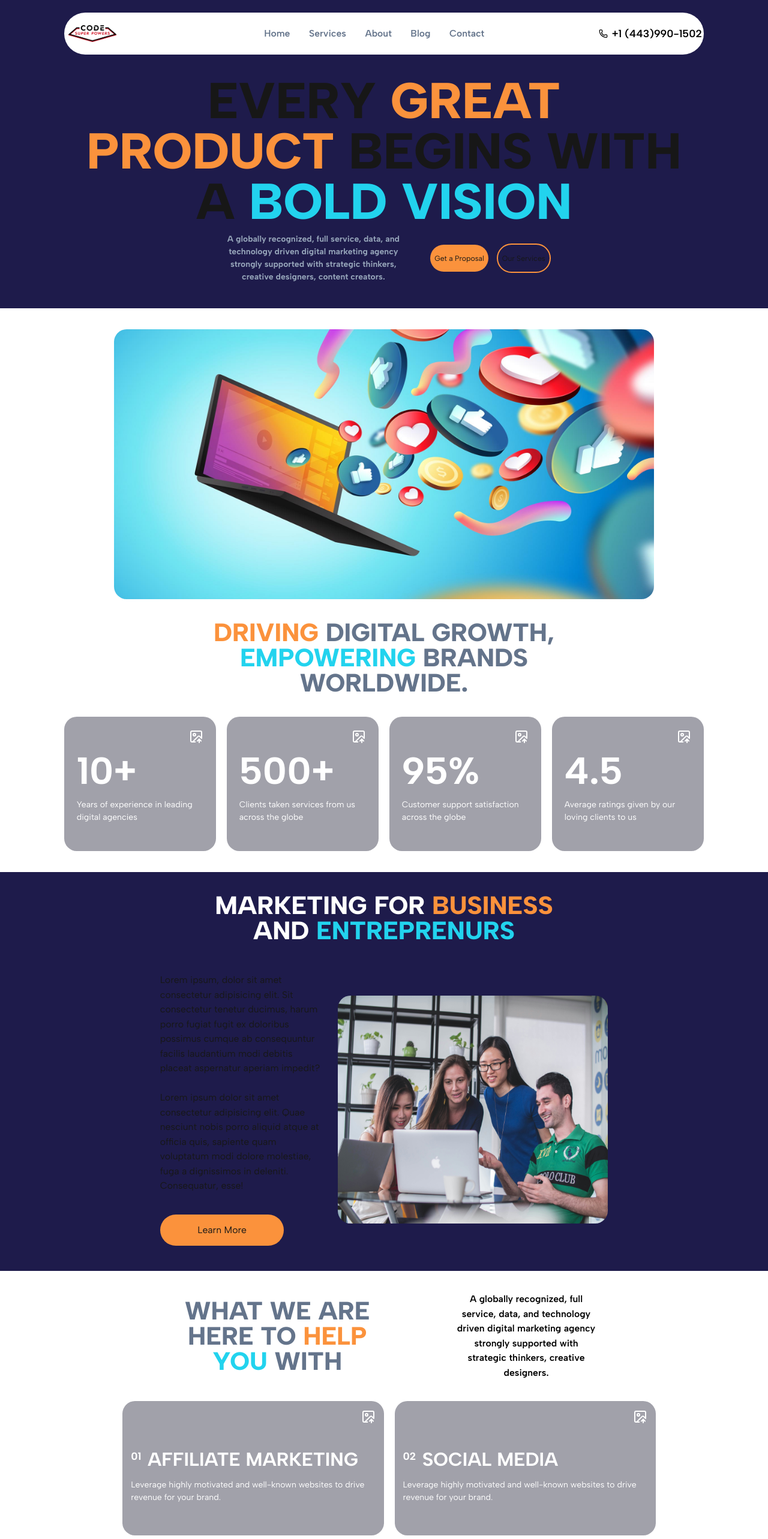
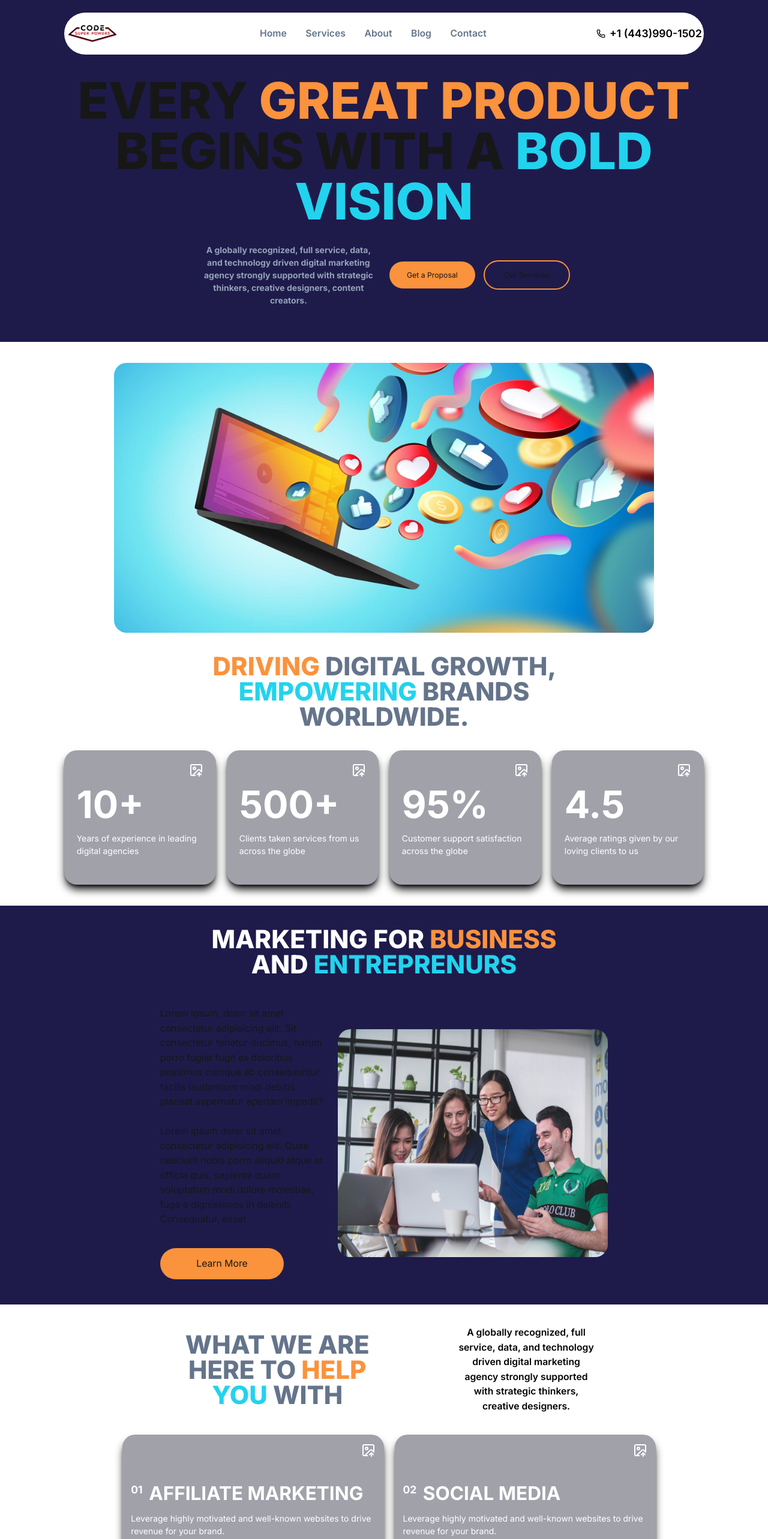
Before and after one commit to alem425/csplandingdemo, a Next.js app: page / in a window 1280 px wide. Shown: the top 2566 px of the page at 60% size. Built offline with nearby package versions, Linux system fonts and the light colour scheme; what tailwindcss-motion would draw is missing.

Commit message:
mobile formmating

```diff
--- a/src/app/components/BrandsCards/index.tsx
+++ b/src/app/components/BrandsCards/index.tsx
@@ -7,7 +7,7 @@ type BrandsCardsProps = {
 
 const BrandsCards = ({ name, icon }: BrandsCardsProps) => {
   return (
-    <div className="flex flex-row justify-center items-center rounded-md min-h-[9rem] w-48 bg-zinc-700 gap-2 cursor-pointer transition-all duration-300 transform hover:bg-sky-400">
+    <div className="flex flex-row justify-center items-center rounded-md min-h-[9rem] w-48 bg-zinc-700 gap-2 cursor-pointer shadow-md shadow-black transition-all duration-300 transform hover:bg-sky-400 hover:shadow-sky-300">
       <div>{icon}</div>
       <div className="text-white text-2xl"> {name}</div>
     </div>
--- a/src/app/components/HelpCards/index.tsx
+++ b/src/app/components/HelpCards/index.tsx
@@ -9,7 +9,7 @@ type HelpCardsProps = {
 
 const HelpCards = ({ num, title, base, icon }: HelpCardsProps) => {
   return (
-    <div className="flex flex-col w-100 min-h-[16rem] rounded-3xl bg-zinc-400 p-4 cursor-pointer transition-all duration-300 transform hover:bg-sky-400">
+    <div className="flex flex-col w-100 min-h-[16rem] rounded-3xl bg-zinc-400 p-4 cursor-pointer shadow-lg shadow-black  transition-all duration-300 transform hover:bg-sky-400 hover:shadow-sky-200">
       {/* ICON  */}
       <div className="flex justify-end text-white text-3xl">{icon}</div>
       {/* TITLE   */}
--- a/src/app/components/Navbar/index.tsx
+++ b/src/app/components/Navbar/index.tsx
@@ -10,7 +10,7 @@ const Navbar = () => {
   return (
     <div
       ref={ref1}
-      className={`flex flex-row justify-between items-center rounded-full bg-white w-10/12 mt-6 py-6 gap-4 transition-opacity ease-in duration-700 ${
+      className={`hidden md:flex flex-row justify-between items-center rounded-full bg-white w-10/12 mt-6 py-6 gap-4 transition-opacity ease-in duration-700 ${
         isVisible1 ? "opacity-100" : "opacity-0"
       }`}
     >
--- a/src/app/components/StatCards/index.tsx
+++ b/src/app/components/StatCards/index.tsx
@@ -8,7 +8,7 @@ type StatCardProps = {
 
 const StatCard = ({ title, icon, base }: StatCardProps) => {
   return (
-    <div className="flex flex-col w-80 min-h-[16rem] rounded-3xl bg-zinc-400 p-6 cursor-pointer border-none transition-all duration-300 transform hover:bg-sky-400">
+    <div className="flex flex-col w-80 min-h-[16rem] rounded-3xl bg-zinc-400 p-6 cursor-pointer border-none shadow-lg shadow-black transition-all duration-300 transform hover:bg-sky-400 hover:shadow-sky-200">
       {/* ICON  */}
       <div className="flex justify-end text-white text-3xl">{icon}</div>
       {/* TITLE   */}
--- a/src/app/globals.css
+++ b/src/app/globals.css
@@ -14,11 +14,10 @@
   }
 }
 
-
 html,
 body,
 #root,
-.app{
+.app {
   height: 100%;
   width: 100%;
   @apply text-sm;
@@ -29,4 +28,13 @@ body,
 body {
   color: var(--foreground);
   background: var(--background);
+  font-family: var(--font-inter);
 }
+
+h1, h2, h3, h4, h5, h6 {
+  font-family: var(--font-inter);
+}
+
+.alt-font {
+  font-family: var(--font-albert-sans);
+}
--- a/src/app/homepage/index.tsx
+++ b/src/app/homepage/index.tsx
@@ -62,7 +62,7 @@ const Home = () => {
         {/* HEADER  */}
         <div
           ref={ref1}
-          className={`mt-10 w-10/12 lg:w-4/5 items-center text-center md:w-6/12 transition-opacity ease-in duration-600 ${
+          className={`mt-10 w-11/12 sm:w-10/12 lg:w-4/5 items-center text-center md:w-6/12 transition-opacity ease-in duration-600 ${
             isVisible1 ? "opacity-100" : "opacity-0"
           }`}
         >
@@ -75,20 +75,20 @@ const Home = () => {
         {/* SUBHEADER  */}
         <div
           ref={ref2}
-          className={`flex flex-row mt-3 w-10/12 lg:w-1/2  justify-center items-center text-center gap-10 transition-opacity ease-in duration-700 ${
+          className={`flex flex-row mt-3 py-5 w-full sm:w-10/12 lg:w-1/2  justify-center items-center text-center  gap-2 sm:gap-5 transition-opacity ease-in duration-700 ${
             isVisible2 ? "opacity-100" : "opacity-0"
           }`}
         >
-          <p className=" text-slate-400 w-1/2 font-bold ml-3 lg:text-base">
+          <p className=" text-slate-400 w-8/12 sm:w-1/2 font-bold sm:ml-3 lg:text-base">
             A globally recognized, full service, data, and technology driven
             digital marketing agency strongly supported with strategic thinkers,
             creative designers, content creators.
           </p>
-          <div className="flex flex-row justify-between items-center gap-4 mr-3">
-            <button className="rounded-full bg-orange-400 px-2 py-2 md:py-3 xl:py-4 transition-all duration-300 transform hover:scale-110">
+          <div className="flex flex-col w-1/2 sm:flex-row justify-between items-center gap-2 sm:gap-4 sm:mr-3">
+            <button className=" text-center rounded-full bg-orange-400 w-full py-2 sm:py-4 sm:w-6/12 transition-all duration-300 transform hover:scale-110">
               Get a Proposal
             </button>
-            <button className="rounded-full border-2 border-orange-400 px-2 py-2 md:py-3 xl:py-4 transition-all duration-300 transform hover:scale-110">
+            <button className="rounded-full border-2 border-orange-400 w-full py-2 sm:py-4  sm:w-6/12 transition-all duration-300 transform hover:scale-110">
               Our Services
             </button>
           </div>
@@ -175,8 +175,8 @@ const Home = () => {
 
         {/* TILE BODY  */}
 
-        <div className="flex flex-row justify-between items-center w-10/12 xl:w-7/12  xl:gap-6 mt-14 gap-4 motion-preset-slide-up">
-          <div className="flex flex-col text-base md:text-lg">
+        <div className="flex flex-col sm:flex-row justify-between items-center w-10/12 xl:w-7/12  xl:gap-6 mt-14 gap-4 motion-preset-slide-up">
+          <div className="flex items-center sm:items-start flex-col text-base md:text-lg">
             <p>
               Lorem ipsum, dolor sit amet consectetur adipisicing elit. Sit
               consectetur tenetur ducimus, harum porro fugiat fugit ex doloribus
@@ -206,7 +206,7 @@ const Home = () => {
       <div className="flex flex-col items-center w-10/12 motion-preset-slide-up">
         <div
           ref={ref6}
-          className={`flex flex-row items-center justify-between lg:w-8/12 transition-opacity ease-in duration-700 ${
+          className={`flex flex-col sm:flex-row items-center justify-between lg:w-8/12 transition-opacity ease-in duration-700 ${
             isVisible6 ? "opacity-100" : "opacity-0"
           }`}
         >
@@ -299,7 +299,7 @@ const Home = () => {
 
         {/* CARDS  */}
 
-        <div className="flex flex-row gap-4 mt-10 sm:w-11/12 md:8/12 items-center justify-center motion-preset-slide-up xl:gap-10">
+        <div className="grid grid-cols-2 sm:grid-cols-4 gap-4 mt-10 w-full md:w-8/12 justify-items-center motion-preset-slide-up xl:gap-10">
           <BrandsCards
             name="Meta"
             icon={
@@ -349,7 +349,7 @@ const Home = () => {
           />
         </div>
 
-        <div className="flex flex-row gap-4 mt-5 sm:w-11/12 md:8/12 items-center justify-center xl:gap-10">
+        <div className="grid grid-cols-2 sm:grid-cols-4 gap-4 mt-5 sm:mt-10 w-full md:w-8/12 justify-items-center motion-preset-slide-up xl:gap-10">
           <BrandsCards
             name="Intel"
             icon={
@@ -400,7 +400,7 @@ const Home = () => {
         </div>
 
         {/* PROJECT START  */}
-        <div className="flex flex-col bg-sky-400 items-center rounded-3xl h-[250px] w-[600px]  m-20 motion-preset-slide-up">
+        <div className="flex flex-col bg-sky-400 items-center justify-center rounded-3xl min-h-fit  w-[360px] sm:h-[250px] sm:w-[600px]  m-20 motion-preset-slide-up">
           <div className="flex justify-center mt-14 md:mt-8 w-8/12 lg:w-6/12 items-center text-center md:w-6/12">
             <h1
               className="text-5xl font-extrabold text-white
@@ -410,7 +410,7 @@ const Home = () => {
             </h1>
           </div>
 
-          <button className="rounded-full mt-16 md:mt-10 bg-white w-1/4 px-2 py-2 md:py-3 xl:py-4 transition-all duration-300 transform hover:scale-110">
+          <button className="rounded-full my-8 md:mt-10 bg-white w-2/4 px-2 py-2 md:py-3 xl:py-4 transition-all duration-300 transform hover:scale-110">
             <p className="text-sky-400">Get a Proposal</p>
           </button>
         </div>
--- a/src/app/layout.tsx
+++ b/src/app/layout.tsx
@@ -5,16 +5,19 @@ import "./globals.css";
 const montserrat = Montserrat({
   subsets: ["latin"],
   display: "swap",
+  variable: "--font-montserrat",
 });
 
 const inter = Inter({
   subsets: ["latin"],
   display: "swap",
+  variable: "--font-inter",
 });
 
 const albert_sans = Albert_Sans({
   subsets: ["latin"],
   display: "swap",
+  variable: "--font-albert-sans",
 });
 
 export const metadata: Metadata = {
@@ -30,9 +33,10 @@ export default function RootLayout({
   return (
     <html
       lang="en"
-      className={` ${albert_sans.className}  ${inter.className} ${montserrat.className} antialiased`}
+      className={`${albert_sans.variable} ${inter.variable} ${montserrat.variable}`}
+      suppressHydrationWarning
     >
-      <body>{children}</body>
+      <body suppressHydrationWarning>{children}</body>
     </html>
   );
 }
--- a/tailwind.config.ts
+++ b/tailwind.config.ts
@@ -15,4 +15,5 @@ export default {
     },
   },
   plugins: [require('tailwindcss-motion')],
+
 } satisfies Config;
```
